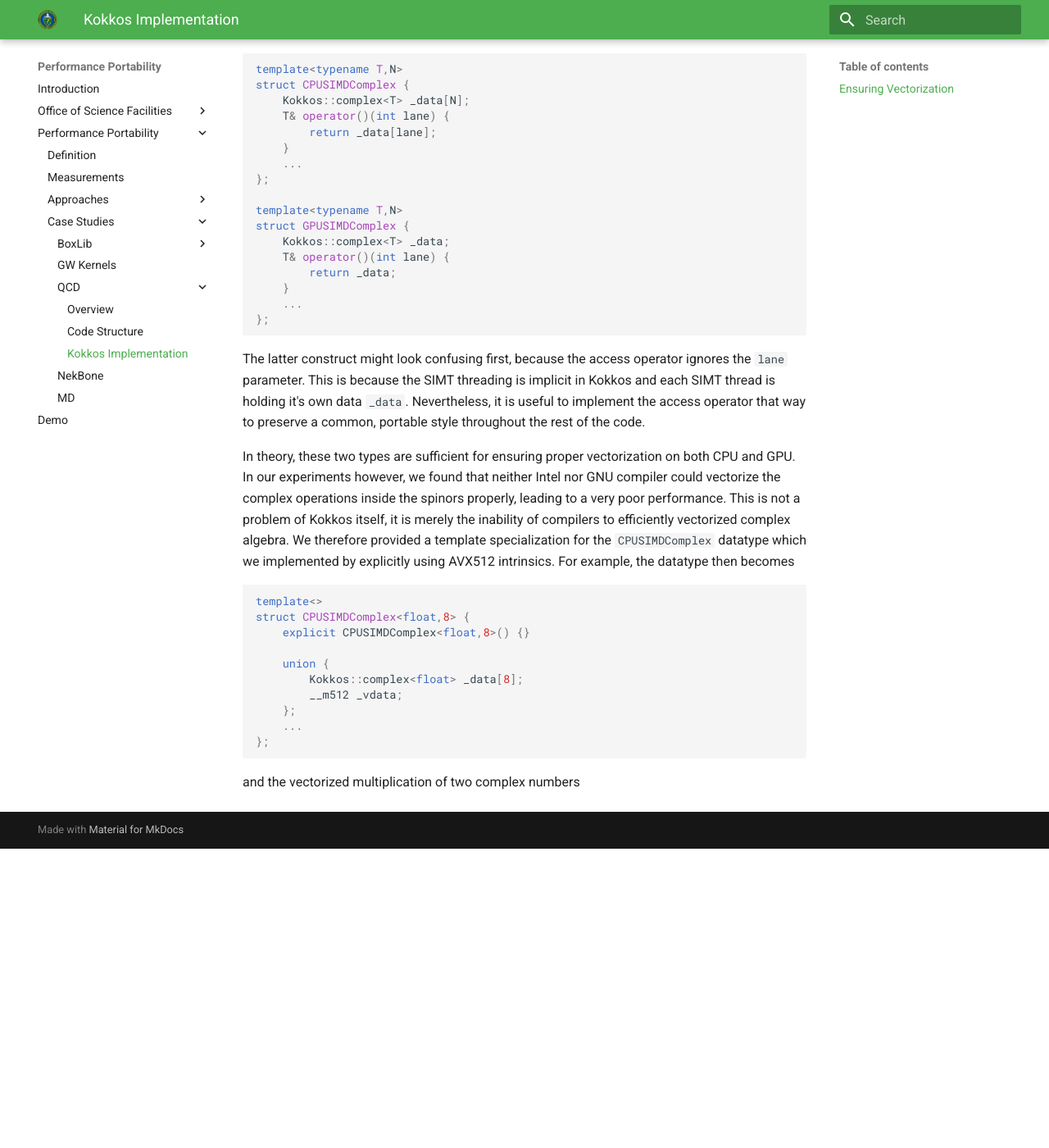
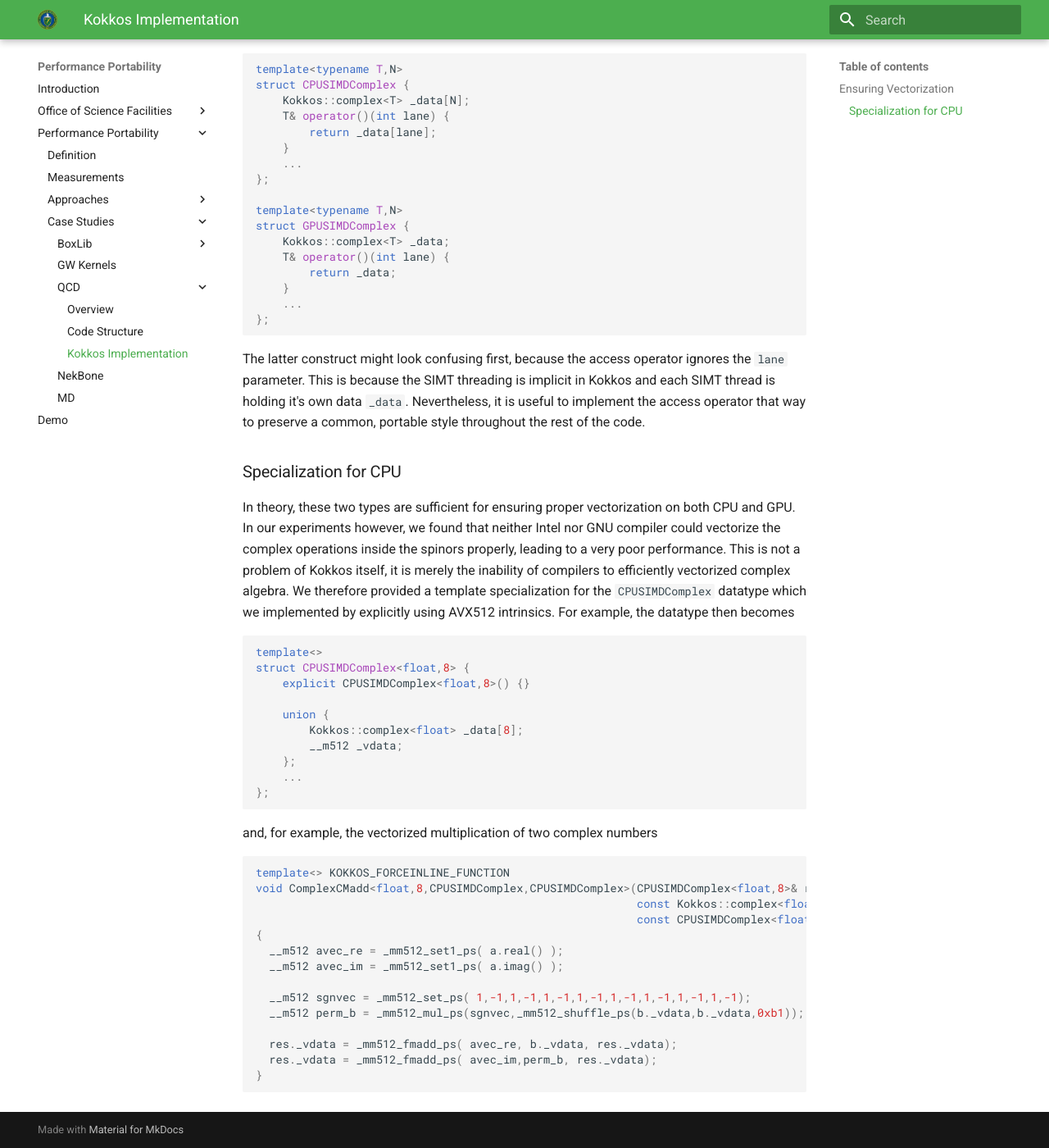
Before and after one commit to jrdeslippe/perfportsite, an MkDocs documentation site: the page built from docs/case_studies/qcd/kokkos_implementation.md, in a window 1280 px wide and 1400 px high, scrolled down 1276 px. Shown: the whole window at 82% size. Built offline with MkDocs 1.6.1 and Material for MkDocs 9.7.7, drawn with Linux system fonts in a browser that asks for light colours; old or Windows-style settings are respelled for this version of MkDocs; before the commit the page ends 2311 px from its top, so only the background shows below that.

Commit message:
adding more meat to the kokkos section

````diff
--- a/docs/case_studies/qcd/kokkos_implementation.md
+++ b/docs/case_studies/qcd/kokkos_implementation.md
@@ -67,6 +67,7 @@ struct GPUSIMDComplex {
 
 The latter construct might look confusing first, because the access operator ignores the ```lane``` parameter. This is because the SIMT threading is implicit in Kokkos and each SIMT thread is holding it's own data ```_data```. Nevertheless, it is useful to implement the access operator that way to preserve a common, portable style throughout the rest of the code.
 
+### Specialization for CPU
 In theory, these two types are sufficient for ensuring proper vectorization on both CPU and GPU. In our experiments however, we found that neither Intel nor GNU compiler could vectorize the complex operations inside the spinors properly, leading to a very poor performance. This is not a problem of Kokkos itself, it is merely the inability of compilers to efficiently vectorized complex algebra. We therefore provided a template  specialization for the ```CPUSIMDComplex``` datatype which we implemented by explicitly using AVX512 intrinsics. For example, the datatype then becomes
 
 ```C++
@@ -82,4 +83,21 @@ struct CPUSIMDComplex<float,8> {
 };
 ```
 
-and the vectorized multiplication of two complex numbers
+and, for example, the vectorized multiplication of two complex numbers
+
+```C++
+template<> KOKKOS_FORCEINLINE_FUNCTION
+void ComplexCMadd<float,8,CPUSIMDComplex,CPUSIMDComplex>(CPUSIMDComplex<float,8>& res,
+                                                         const Kokkos::complex<float>& a,
+                                                         const CPUSIMDComplex<float,8>& b)
+{
+  __m512 avec_re = _mm512_set1_ps( a.real() );
+  __m512 avec_im = _mm512_set1_ps( a.imag() );
+
+  __m512 sgnvec = _mm512_set_ps( 1,-1,1,-1,1,-1,1,-1,1,-1,1,-1,1,-1,1,-1);
+  __m512 perm_b = _mm512_mul_ps(sgnvec,_mm512_shuffle_ps(b._vdata,b._vdata,0xb1));
+
+  res._vdata = _mm512_fmadd_ps( avec_re, b._vdata, res._vdata);
+  res._vdata = _mm512_fmadd_ps( avec_im,perm_b, res._vdata);
+}
+```
````
